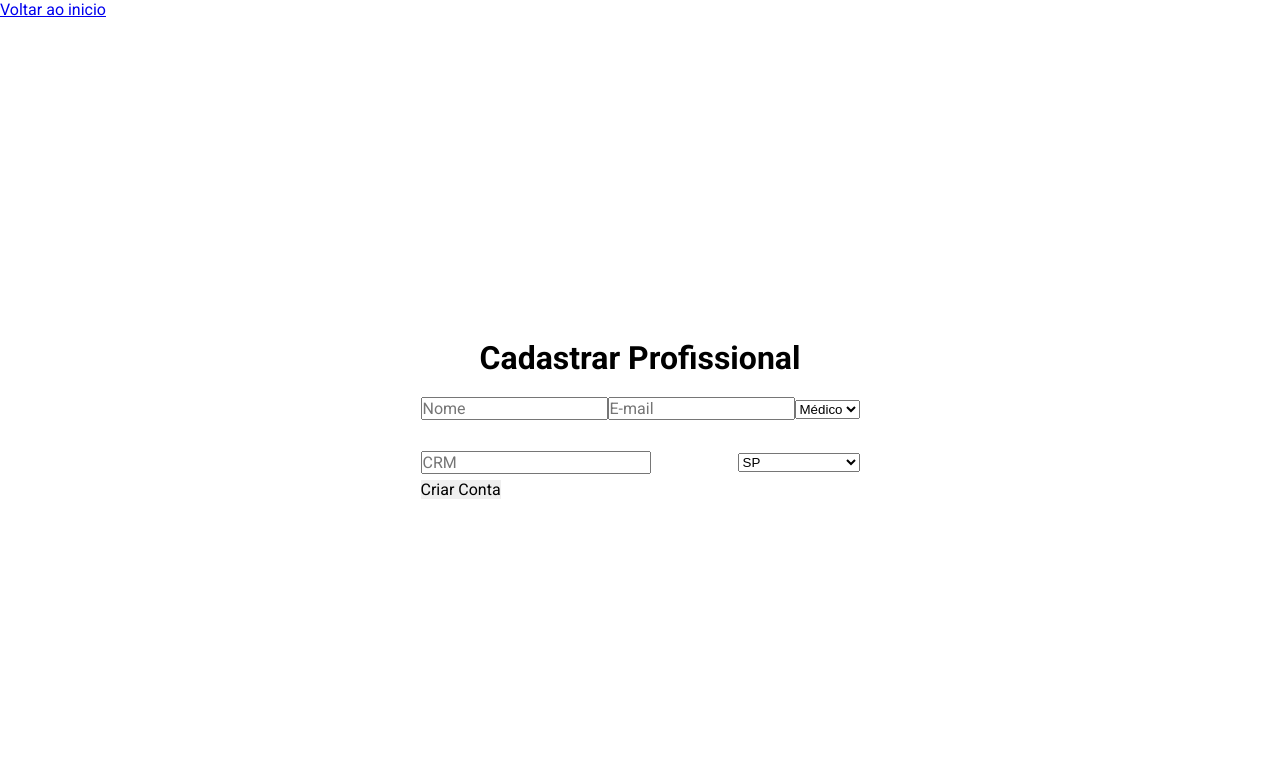
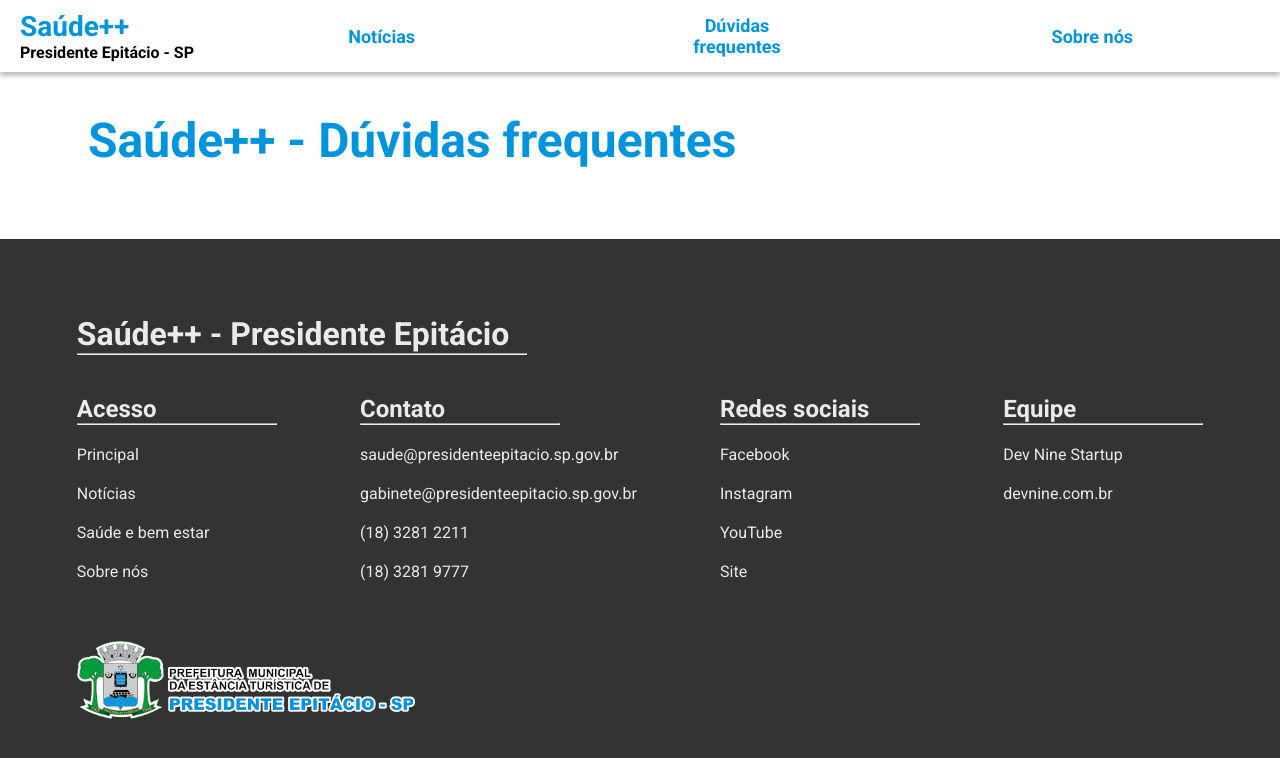
Before and after one commit to Dev-Nine/Saudepp, a React (Create React App) app in the folder frontend/: page /faq in a window 1280 px wide. Shown: the top 758 px of the page. Built offline with nearby package versions, Linux system fonts and the light colour scheme.

Commit message:
add: faq screen

```diff
--- a/frontend/src/routes/index.js
+++ b/frontend/src/routes/index.js
@@ -10,7 +10,8 @@ import {
 	NotFound,
 	NoticeDisplay,
 	Register,
-	RegisterMedic
+	RegisterMedic,
+	Faq
 } from '../screens'
 
 export default function Routes() {
@@ -19,6 +20,7 @@ export default function Routes() {
 	    <Route path="/" exact component={ Home } />
             <Route path="/login" exact component={ Login }/>
 	    <Route path="/notices" exact component={ ListNotices }/>
+	    <Route path="/faq" exact component={ Faq }/>
 	    <Route path="/notices/:noticeId" exact component={ NoticeDisplay }/>
 	    <Route path="/painel/notices" isPrivate exact component={ CreateNoticies }/>
             <Route path="/painel/register" isPrivate exact component={ Register }/>
--- /dev/null
+++ b/frontend/src/screens/Faq/index.js
@@ -0,0 +1,24 @@
+import React from 'react'
+
+import { Container } from './styles'
+
+import Header from '../../components/Header';
+import Footer from '../../components/Footer'
+
+export default function Faq() {
+
+   return (
+      <>
+         <Header />
+
+         <div className='main'>
+            <Container>
+               <h1>Saúde++ - Dúvidas frequentes</h1>
+
+            </Container>
+         </div>
+
+         <Footer />
+      </>
+   )
+}
--- /dev/null
+++ b/frontend/src/screens/Faq/styles.js
@@ -0,0 +1,16 @@
+import styled from 'styled-components'
+
+export const Container = styled.div`
+   max-width: 1300px;
+   width: 100%;
+   margin-top: 20px;
+   h1 {
+      font-size: 48px;
+      color: #0094DE;
+      padding: 20px 40px;
+   }
+
+   @media only screen and (max-width: 1099px){
+
+   }
+`
--- a/frontend/src/screens/index.js
+++ b/frontend/src/screens/index.js
@@ -7,6 +7,7 @@ import NoticeDisplay from './NoticeDisplay';
 import Register from './Register';
 import RegisterMedic from './RegisterMedic';
 import RegisterProfessional from './RegisterProfessional';
+import Faq from './Faq';
 
 export {
    CreateNoticies,
@@ -17,5 +18,6 @@ export {
    NoticeDisplay,
    Register,
    RegisterMedic,
-   RegisterProfessional
+   RegisterProfessional,
+   Faq
 }
```
